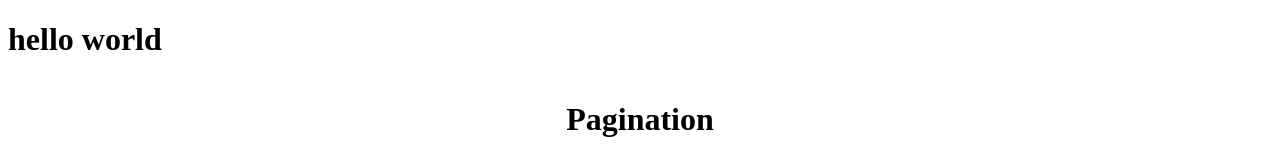
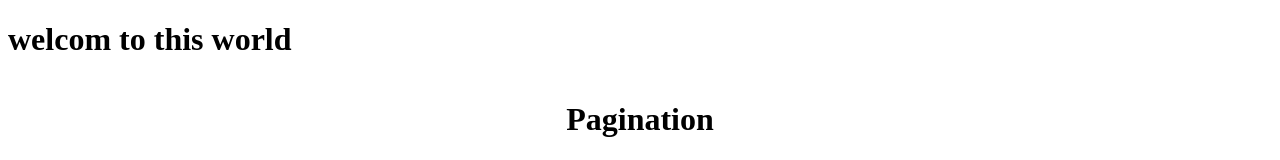
Before and after one commit to boom-organaisation/pagination-react-project, a React (Create React App) app in the folder pagination/pagination/: page / in a window 1280 px wide. Shown: the top 160 px of the page. Built offline with nearby package versions, Linux system fonts and the light colour scheme; no server answers.

Commit message:
pavan-chanes

```diff
--- a/pagination/pagination/src/App.js
+++ b/pagination/pagination/src/App.js
@@ -3,7 +3,7 @@ import Pages from "./pages";
 function App() {
   return (
     <div className="App">
-      <h1>hello world</h1>
+      <h1>welcom to this world</h1>
       <Pages/>
     </div>
   );
```
